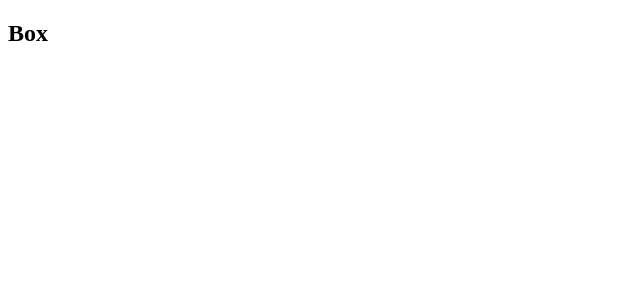
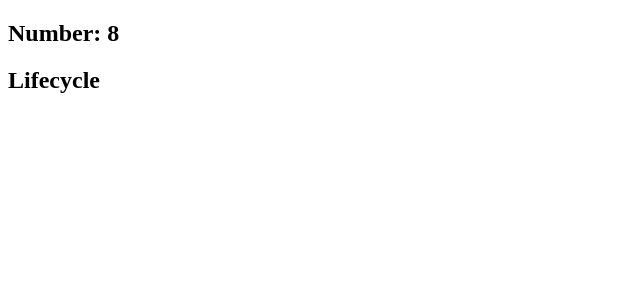
Before and after one commit to Maciejnecka/React-composition-pdf, a React app: page / in a window 1280 px wide. Shown: the top 300 px of the page, without its empty margins (0-640 px from the left). Built offline with nearby package versions, Linux system fonts and the light colour scheme.

Commit message:
87/97 #02. shouldComponentUpdate()

```diff
--- a/src/components/App.js
+++ b/src/components/App.js
@@ -1,14 +1,32 @@
 'use strict';
 import React from 'react';
-import Box from './Box';
+import Lifecycle from './Lifecycle';
 
 export default class App extends React.Component {
-  boxRef = React.createRef();
+  state = {
+    number: this.randomNumber(),
+  };
+
+  randomNumber() {
+    return parseInt(Math.random() * 10);
+  }
 
   componentDidMount() {
-    console.log(this.boxRef.current.offsetHeight);
+    this.intervalId = setInterval(() => {
+      this.setState({
+        number: this.randomNumber(),
+      });
+    }, 3000);
+  }
+  componentWillUnmount() {
+    clearInterval(this.intervalId);
   }
   render() {
-    return <Box ref={this.boxRef} />;
+    return (
+      <section>
+        <h1>Number: {this.state.number}</h1>
+        <Lifecycle number={this.state.number} />
+      </section>
+    );
   }
 }
--- /dev/null
+++ b/src/components/Lifecycle.js
@@ -0,0 +1,37 @@
+'use strict';
+import React from 'react';
+
+export default class Lifecycle extends React.Component {
+  state = { numbersList: [] };
+  static getDerivedStateFromProps(props, state) {
+    console.log('getDerivedStateFromProps', this);
+
+    const { number } = props;
+    const { numberList } = state;
+    if (numberList.includes(number)) {
+      return null;
+    }
+    return {
+      numberList: [...numberList, number],
+    };
+  }
+
+  static getDerivedStateFromProps(props, state) {
+    console.log('getDerivedStateFromProps');
+    return null;
+  }
+  render() {
+    console.log('render');
+    const { numbersList } = this.state;
+    return (
+      <>
+        <h2>Lifecycle</h2>
+        <ul ref={(el) => (this.refUl = el)}>
+          {numbersList.map((n) => (
+            <li key={n}>{n}</li>
+          ))}
+        </ul>
+      </>
+    );
+  }
+}
```
